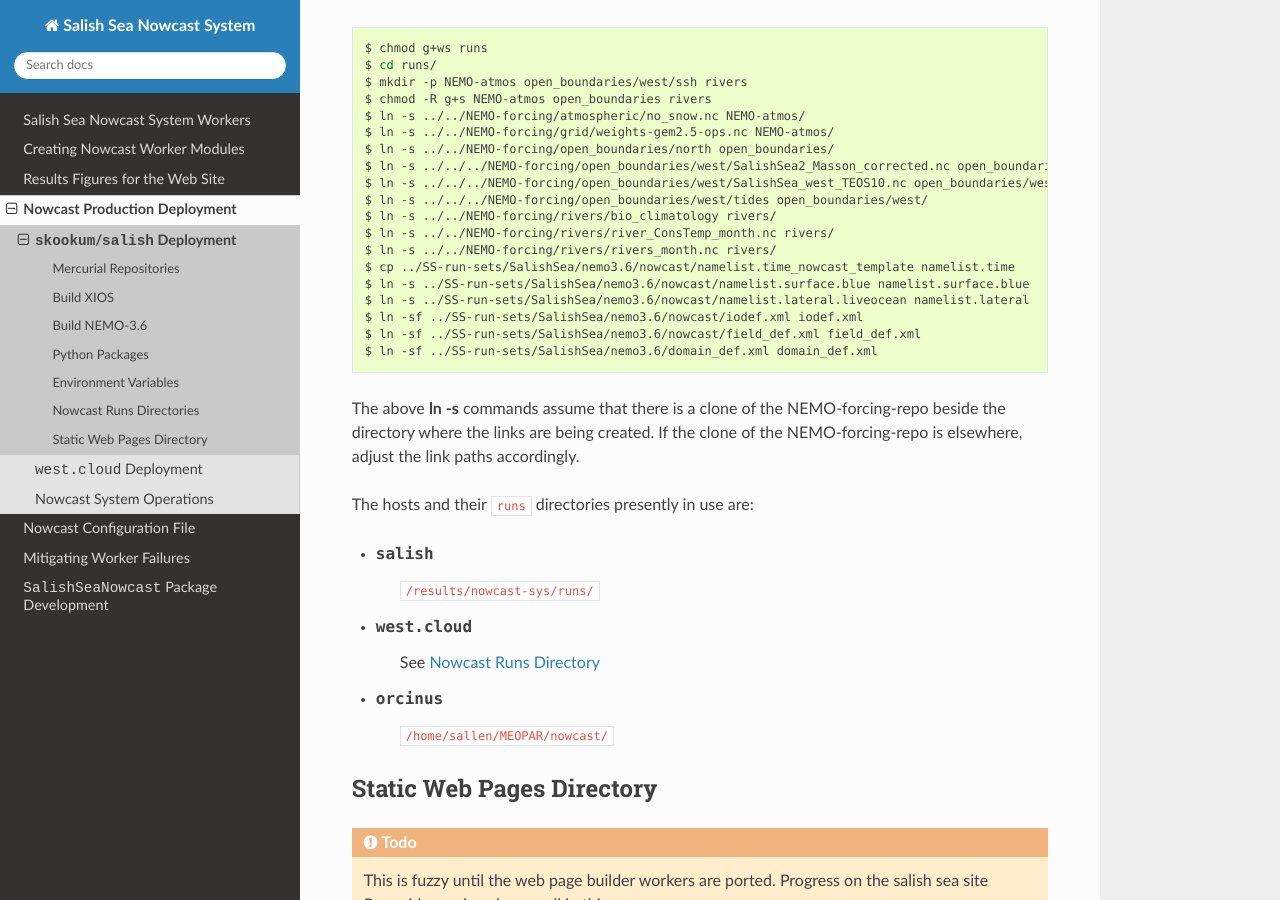
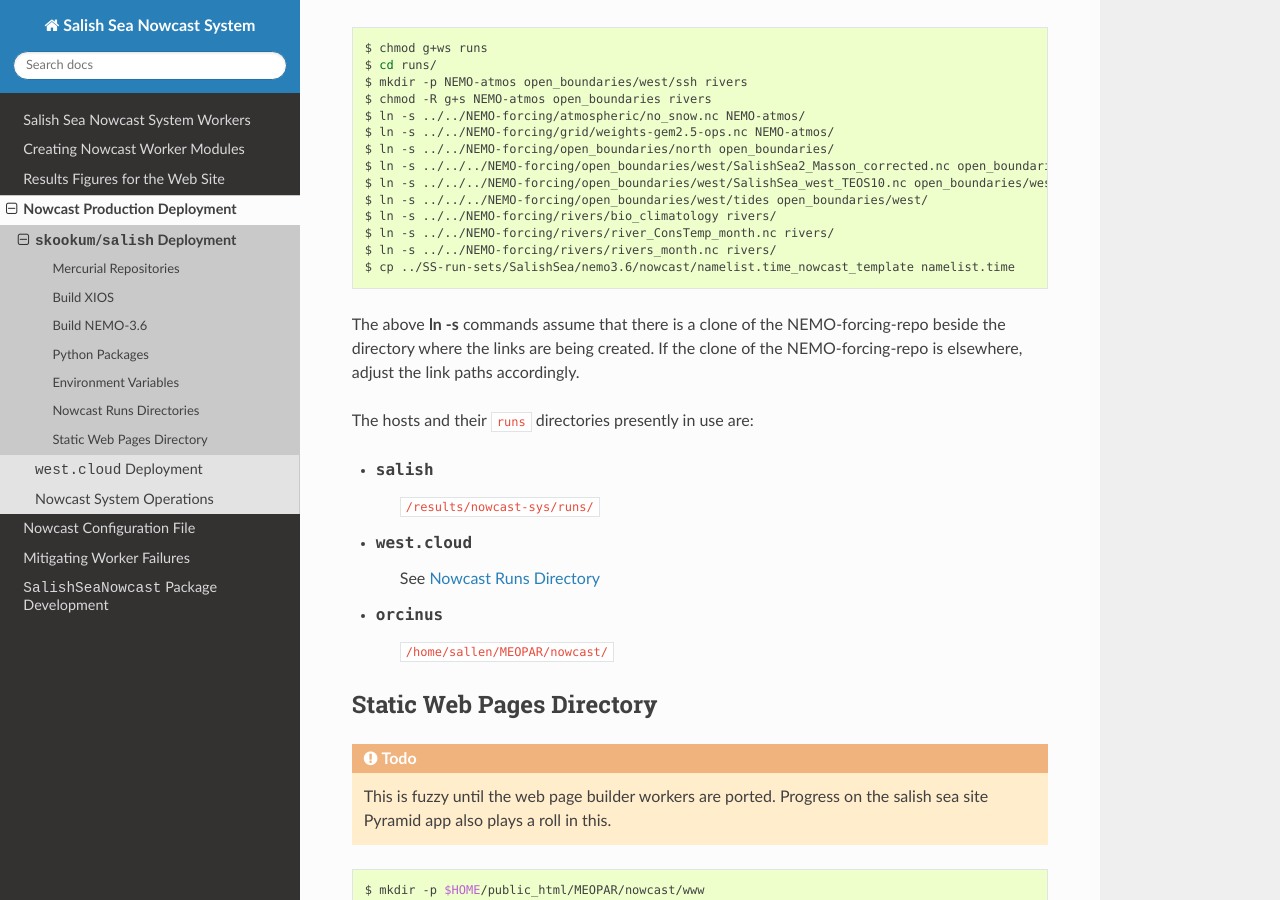
Before and after one commit to SalishSeaCast/SalishSeaNowcast, a Sphinx documentation site: the page built from docs/deployment/skookum_salish.rst, in a window 1280 px wide and 900 px high, scrolled down 2428 px. Built offline with Sphinx 7.4.7 and the Read the Docs theme 2.0.0, drawn with Linux system fonts in a browser that asks for light colours; the version number could not be read and is left out.

Commit message:
Update deployment docs re: namelist & XML files from run sets dirs.
re: changeset 1510380b61a

```diff
--- a/docs/deployment/skookum_salish.rst
+++ b/docs/deployment/skookum_salish.rst
@@ -162,11 +162,6 @@ On the hosts where the nowcast system NEMO runs will be executed create a :file:
     $ ln -s ../../NEMO-forcing/rivers/river_ConsTemp_month.nc rivers/
     $ ln -s ../../NEMO-forcing/rivers/rivers_month.nc rivers/
     $ cp ../SS-run-sets/SalishSea/nemo3.6/nowcast/namelist.time_nowcast_template namelist.time
-    $ ln -s ../SS-run-sets/SalishSea/nemo3.6/nowcast/namelist.surface.blue namelist.surface.blue
-    $ ln -s ../SS-run-sets/SalishSea/nemo3.6/nowcast/namelist.lateral.liveocean namelist.lateral
-    $ ln -sf ../SS-run-sets/SalishSea/nemo3.6/nowcast/iodef.xml iodef.xml
-    $ ln -sf ../SS-run-sets/SalishSea/nemo3.6/nowcast/field_def.xml field_def.xml
-    $ ln -sf ../SS-run-sets/SalishSea/nemo3.6/domain_def.xml domain_def.xml
 
 The above :command:`ln -s` commands assume that there is a clone of the :ref:`NEMO-forcing-repo` beside the directory where the links are being created.
 If the clone of the :ref:`NEMO-forcing-repo` is elsewhere,
--- a/docs/deployment/west_cloud.rst
+++ b/docs/deployment/west_cloud.rst
@@ -635,11 +635,6 @@ Create a :file:`runs/` directory for the NEMO runs and populate it with:
     $ ln -s ../../NEMO-forcing/rivers/river_ConsTemp_month.nc rivers/
     $ ln -s ../../NEMO-forcing/rivers/rivers_month.nc rivers/
     $ cp ../SS-run-sets/SalishSea/nemo3.6/nowcast/namelist.time_nowcast_template namelist.time
-    $ ln -s ../SS-run-sets/SalishSea/nemo3.6/nowcast/namelist.surface.blue namelist.surface.blue
-    $ ln -s ../SS-run-sets/SalishSea/nemo3.6/nowcast/namelist.surface.green namelist.surface.green
-    $ ln -sf ../SS-run-sets/SalishSea/nemo3.6/nowcast/iodef_cloud.xml iodef.xml
-    $ ln -sf ../SS-run-sets/SalishSea/nemo3.6/nowcast/field_def.xml field_def.xml
-    $ ln -sf ../SS-run-sets/SalishSea/nemo3.6/domain_def.xml domain_def.xml
 
 
 WaveWatch Runs Directories
```
